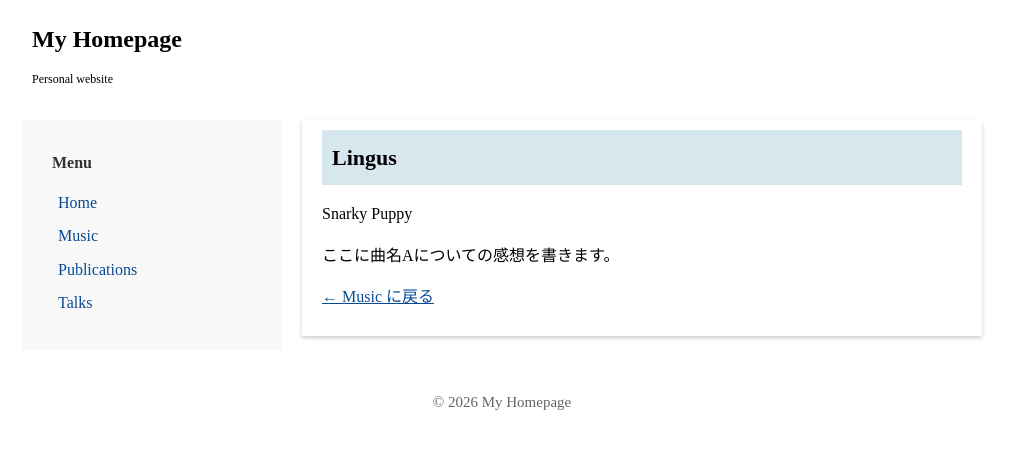
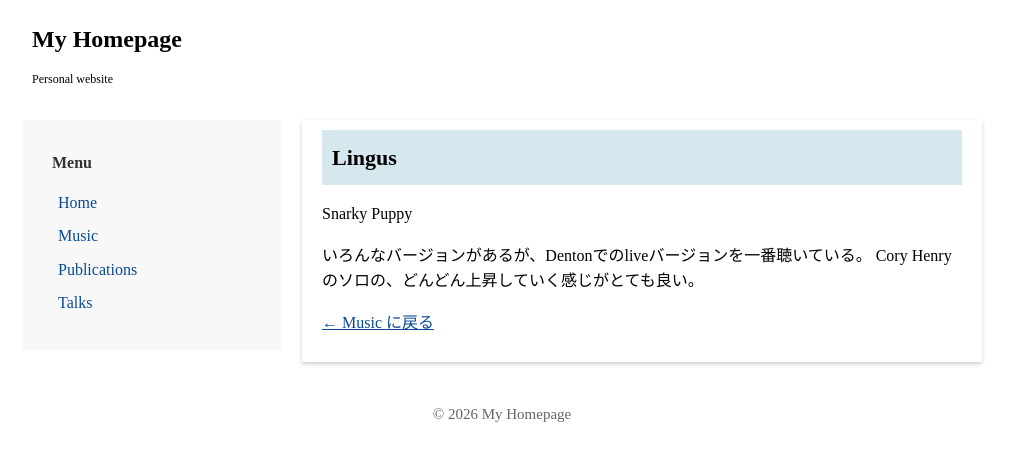
Before and after one commit to Kenken312/kenken312.github.io, a Jekyll site: the page built from _music/Lingus.md, in a window 1280 px wide. Shown: the top 461 px of the page, without its empty margins (138-1152 px from the left). Built offline with Jekyll 4.4.1, drawn with Linux system fonts in a browser that asks for light colours.

Commit message:
Revise review content for Lingus
Updated the review for 'Lingus' to reflect personal preferences.

```diff
--- a/_music/Lingus.md
+++ b/_music/Lingus.md
@@ -4,4 +4,5 @@ artist: "Snarky Puppy"
 date: 2026-11-03
 ---
 
-ここに曲名Aについての感想を書きます。
+いろんなバージョンがあるが、Dentonでのliveバージョンを一番聴いている。
+Cory Henryのソロの、どんどん上昇していく感じがとても良い。
```
